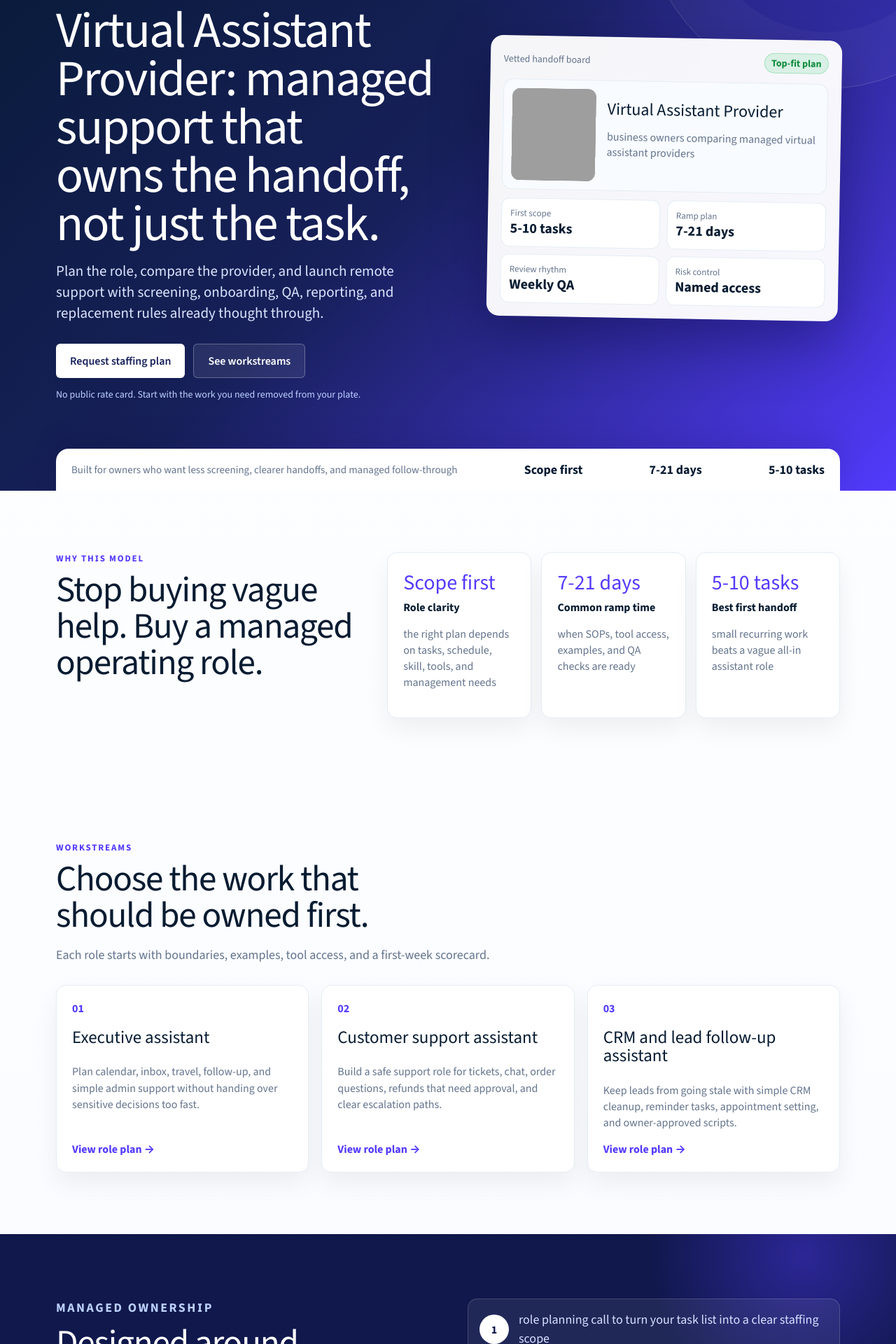
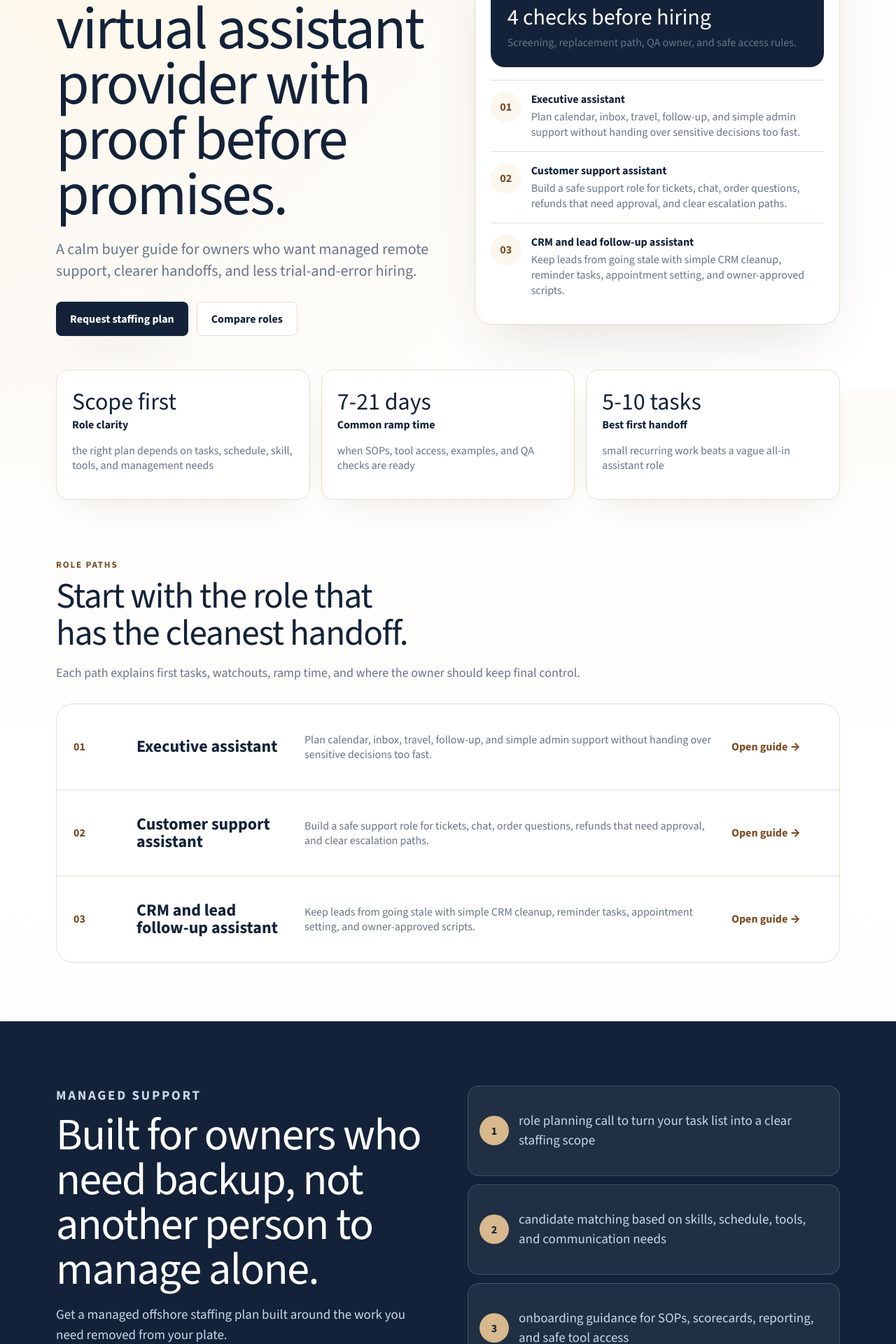
Before and after one commit to coolifystealthagents/virtualassistantprovider, a Next.js app: page / in a window 1280 px wide. Shown: the part 260-2180 px from the top of the page at 70% size. Built offline with nearby package versions, Linux system fonts and the light colour scheme; grey boxes are pictures that could not be loaded.

Commit message:
Try distinct premium design variant

```diff
--- a/app/components.tsx
+++ b/app/components.tsx
@@ -5,6 +5,6 @@ const footerItems = (dataAny.services || dataAny.roles || dataAny.industries ||
 const getTitle = (item: any) => typeof item === 'string' ? item : (item.title || item.name || item.label || item.question || String(item));
 const getSlug = (item: any) => typeof item === 'string' ? item.toLowerCase().replace(/[^a-z0-9]+/g,'-').replace(/^-|-$/g,'') : (item.slug || getTitle(item).toLowerCase().replace(/[^a-z0-9]+/g,'-').replace(/^-|-$/g,''));
 export function JsonLd({data}:{data: any}){return <script type="application/ld+json" dangerouslySetInnerHTML={{__html: JSON.stringify(data)}} />}
-export function Header(){return <header className="nav"><div className="nav-inner"><a className="logo" href="/" aria-label={`${site.brand} home`}><img className="logo-img" src="/logo.svg" alt={`${site.brand} logo`}/><span className="logo-text"><span className="logo-name">{site.brand}</span><span className="logo-sub">{site.badge || site.primary || 'Staffing guide'}</span></span></a><nav className="links" aria-label="Main navigation"><a href="/#services">Services</a><a href="/#process">Process</a><a href="/blog">Guides</a><a href="/contact">Contact</a></nav><a className="btn nav-cta" href="/contact">Request plan</a></div></header>}
+export function Header(){return <header className="nav"><div className="nav-inner"><a className="logo" href="/" aria-label={`${site.brand} home`}><img className="logo-img" src="/logo.svg" alt={`${site.brand} logo`}/><span className="logo-text"><span className="logo-name">{site.brand}</span><span className="logo-sub">{site.badge || site.primary || 'Staffing guide'}</span></span></a><nav className="links" aria-label="Main navigation"><a href="/#services">Services</a><a href="/#process">Process</a><a href="/blog">Guides</a><a href="/contact">Contact</a></nav><a className="btn nav-cta" href="/contact">Request staffing plan</a></div></header>}
 export function Footer(){return <footer className="footer"><div className="two"><div><b>{site.brand}</b><p>{site.audience || 'A practical staffing guide for business owners.'}</p></div><div>{footerItems.map((item:any,idx:number)=><a className="pill" href={`/services/${getSlug(item)}`} key={idx}>{getTitle(item)}</a>)}</div></div></footer>}
 export function CTA(){return <section className="final-cta"><p className="eyebrow">Ready for a plan?</p><h2>Map the role before you hire.</h2><p>Share the work, tools, schedule, and quality needs. Get a practical staffing scope back.</p><a className="btn primary" href="/contact">Request staffing plan</a></section>}
--- a/app/page.tsx
+++ b/app/page.tsx
@@ -1,128 +1,14 @@
 import * as data from './data';
 import { Header, Footer, JsonLd } from './components';
-
-const dataAny = data as any;
-const site = dataAny.site || {};
-const services = (dataAny.services || dataAny.roles || dataAny.industries || []).slice(0, 6);
-const posts = (dataAny.blogPosts || []).slice(0, 4);
-const stats = (dataAny.stats || []).slice(0, 3);
-const process = (dataAny.staffingProcess || dataAny.checklistSteps || [
-  { title: 'Scope the role', desc: 'Turn loose tasks into a clear weekly ownership map.' },
-  { title: 'Match the support', desc: 'Pick skills, schedule, tools, and communication rules before interviews.' },
-  { title: 'Launch with QA', desc: 'Start with a small pilot, daily review, and written escalation rules.' },
-  { title: 'Scale what works', desc: 'Add hours or coverage only after quality is stable.' },
-]).slice(0, 4);
-const questions = (dataAny.leadQuestions || dataAny.faqs || dataAny.faq || []).slice(0, 5);
-const offer = dataAny.staffingOffer || {};
-
-const asList = (value: any) => Array.isArray(value) ? value.filter(Boolean).join(', ') : value;
-const title = (item: any, fallback = 'Managed workstream') => typeof item === 'string' ? item : (item.title || item.name || item.label || item.question || item.option || item.country || fallback);
-const text = (item: any, fallback = 'Clear scope, accountable handoff, manager review, and a safer first week.') => {
-  if (typeof item === 'string') return item;
-  const direct = item.desc || item.body || item.copy || item.excerpt || item.note || item.answer;
-  if (direct) return asList(direct);
-  const parts = [
-    item.bestFor ? `Best for: ${asList(item.bestFor)}` : '',
-    item.tasks ? `Owns: ${asList(item.tasks)}` : '',
-    item.watchouts ? `Guardrails: ${asList(item.watchouts)}` : '',
-  ].filter(Boolean);
-  return parts.length ? parts.join(' • ') : fallback;
-};
-const slug = (item: any) => item?.slug || String(title(item)).toLowerCase().replace(/[^a-z0-9]+/g,'-').replace(/(^-|-$)/g,'');
-const roleNames = services.slice(0,3).map((s:any)=>title(s).replace(/ assistant provider guide/i,'')).join(' • ');
-
-export default function Home(){
-  const schema = { '@context':'https://schema.org', '@type':'WebSite', name: site.brand, url: `https://${site.domain}` };
-  return <><Header/><main className="premium-page">
-    <JsonLd data={schema}/>
-
-    <section className="premium-hero">
-      <div className="hero-orbit" aria-hidden="true" />
-      <div className="container hero-layout">
-        <div className="hero-copy">
-          <p className="proof-pill"><span>Managed staffing guide</span><b>{site.domain}</b></p>
-          <h1>{site.brand}: managed support that owns the handoff, not just the task.</h1>
-          <p className="hero-lead">Plan the role, compare the provider, and launch remote support with screening, onboarding, QA, reporting, and replacement rules already thought through.</p>
-          <div className="hero-actions">
-            <a className="btn btn-primary" href="/contact">Request staffing plan</a>
-            <a className="btn btn-secondary" href="#roles">See workstreams</a>
-          </div>
-          <p className="microcopy">No public rate card. Start with the work you need removed from your plate.</p>
-        </div>
-        <div className="talent-panel" aria-label="managed staffing preview">
-          <div className="panel-top"><span>Vetted handoff board</span><b>Top-fit plan</b></div>
-          <div className="candidate-card primary-card">
-            <img src={site.heroImage || site.serviceImage || 'https://images.unsplash.com/photo-1551836022-d5d88e9218df?auto=format&fit=crop&w=900&q=80'} alt={site.alt || `${site.brand} planning visual`} />
-            <div><strong>{site.brand}</strong><p>{site.audience || 'Teams comparing managed staffing options'}</p></div>
-          </div>
-          <div className="mini-grid">
-            <article><span>First scope</span><b>5-10 tasks</b></article>
-            <article><span>Ramp plan</span><b>7-21 days</b></article>
-            <article><span>Review rhythm</span><b>Weekly QA</b></article>
-            <article><span>Risk control</span><b>Named access</b></article>
-          </div>
-        </div>
-      </div>
-      <div className="container trust-strip">
-        <span>Built for owners who want less screening, clearer handoffs, and managed follow-through</span>
-        {stats.map((s:any, i:number)=><b key={i}>{s.value || s.label}</b>)}
-      </div>
-    </section>
-
-    <section className="container section split-proof">
-      <div>
-        <p className="eyebrow">Why this model</p>
-        <h2>Stop buying vague help. Buy a managed operating role.</h2>
-      </div>
-      <div className="proof-cards">
-        {stats.map((s:any, i:number)=><article key={i}><strong>{s.value || 'Scope first'}</strong><span>{s.label || 'Planning signal'}</span><p>{s.note || 'Confirm this before the first match.'}</p></article>)}
-      </div>
-    </section>
-
-    <section className="container section" id="roles">
-      <div className="section-head">
-        <p className="eyebrow">Workstreams</p>
-        <h2>Choose the work that should be owned first.</h2>
-        <p>Each role starts with boundaries, examples, tool access, and a first-week scorecard.</p>
-      </div>
-      <div className="role-grid">
-        {services.map((item:any, idx:number)=><a className="role-card" href={`/services/${slug(item)}`} key={idx}>
-          <span>{String(idx+1).padStart(2,'0')}</span><h3>{title(item)}</h3><p>{text(item)}</p><b>View role plan →</b>
-        </a>)}
-      </div>
-    </section>
-
-    <section className="managed-band">
-      <div className="container managed-grid">
-        <div>
-          <p className="eyebrow light">Managed ownership</p>
-          <h2>Designed around supervision, continuity, and clean handoffs.</h2>
-          <p>{offer.promise || site.angle || 'The right staffing setup should explain who owns quality, what gets reported, and how replacement or escalation works.'}</p>
-        </div>
-        <div className="ownership-list">
-          {(offer.included || ['role planning call','candidate matching','SOP and scorecard setup','ongoing quality support']).slice(0,4).map((x:string,i:number)=><article key={i}><span>{i+1}</span><p>{x}</p></article>)}
-        </div>
-      </div>
-    </section>
-
-    <section className="container section process-section">
-      <div className="section-head compact"><p className="eyebrow">How it works</p><h2>A simple launch path buyers can trust.</h2></div>
-      <div className="process-line">{process.map((item:any, idx:number)=><article key={idx}><span>{String(idx+1).padStart(2,'0')}</span><h3>{title(item, `Step ${idx+1}`)}</h3><p>{text(item)}</p></article>)}</div>
-    </section>
-
-    <section className="container section fit-section">
-      <article className="fit-card good"><h2>Good fit if…</h2><ul>{(offer.fit || ['you need recurring support','you want managed quality','you need clear reporting']).slice(0,4).map((x:string,i:number)=><li key={i}>{x}</li>)}</ul></article>
-      <article className="fit-card caution"><h2>Not ideal if…</h2><ul><li>You only need a one-time task.</li><li>You want to manage freelancers directly every day.</li><li>You are shopping only for the lowest hourly rate.</li><li>You do not have repeatable work to hand off yet.</li></ul></article>
-    </section>
-
-    <section className="container section resources">
-      <div className="section-head"><p className="eyebrow">Buyer guides</p><h2>Read before you hire.</h2></div>
-      <div className="resource-grid">{posts.map((post:any, idx:number)=><a href={`/blog/${post.slug || '#'}`} key={idx}><span>{post.minutes || 7} min read</span><strong>{title(post)}</strong><p>{text(post)}</p></a>)}</div>
-    </section>
-
-    <section className="container final-cta-premium">
-      <div><p className="eyebrow light">Next step</p><h2>Ready to turn {roleNames || 'remote support'} into a managed plan?</h2><p>Send the role details. Get a clear scope, first-week launch path, and questions to ask before you commit.</p></div>
-      <a className="btn btn-primary light-btn" href="/contact">Request staffing plan</a>
-    </section>
-  </main><Footer/></>;
-}
+const d=data as any, site=d.site||{}, services=(d.services||[]).slice(0,6), posts=(d.blogPosts||[]).slice(0,3), stats=(d.stats||[]).slice(0,3), offer=d.staffingOffer||{};
+const title=(x:any)=>typeof x==='string'?x:(x.title||x.name||x.label||x.question||'Role plan');
+const text=(x:any)=>typeof x==='string'?x:(x.desc||x.excerpt||x.note||x.body||(x.bestFor?`Best for ${x.bestFor.join(', ')}`:'Clear scope, safe access, manager review, and a first-week scorecard.'));
+const slug=(x:any)=>(x.slug||title(x).toLowerCase().replace(/[^a-z0-9]+/g,'-').replace(/(^-|-$)/g,''));
+export default function Home(){const schema={'@context':'https://schema.org','@type':'WebSite',name:site.brand,url:`https://${site.domain}`};return <><Header/><main className="boardroom"><JsonLd data={schema}/>
+<section className="hero"><div className="container hero-grid"><div><p className="eyebrow">Provider proof desk</p><h1>Choose a virtual assistant provider with proof before promises.</h1><p className="lead">A calm buyer guide for owners who want managed remote support, clearer handoffs, and less trial-and-error hiring.</p><div className="hero-actions"><a className="btn primary" href="/contact">Request staffing plan</a><a className="btn secondary" href="#services">Compare roles</a></div></div><aside className="shortlist"><div className="shortlist-top"><span>Provider scorecard</span><b>Live brief</b></div><div className="score"><strong>4 checks before hiring</strong><p>Screening, replacement path, QA owner, and safe access rules.</p></div>{services.slice(0,3).map((s:any,i:number)=><article key={i}><span>{String(i+1).padStart(2,'0')}</span><div><b>{title(s)}</b><p>{text(s)}</p></div></article>)}</aside></div></section>
+<section className="container proof-row">{stats.map((s:any,i:number)=><article key={i}><b>{s.value}</b><span>{s.label}</span><p>{s.note}</p></article>)}</section>
+<section className="container section" id="services"><div className="section-head"><p className="eyebrow">Role paths</p><h2>Start with the role that has the cleanest handoff.</h2><p>Each path explains first tasks, watchouts, ramp time, and where the owner should keep final control.</p></div><div className="role-ledger">{services.map((s:any,i:number)=><a href={`/services/${slug(s)}`} key={i}><span>{String(i+1).padStart(2,'0')}</span><strong>{title(s)}</strong><p>{text(s)}</p><b>Open guide →</b></a>)}</div></section>
+<section className="management"><div className="container management-grid"><div><p className="eyebrow light">Managed support</p><h2>Built for owners who need backup, not another person to manage alone.</h2><p>{offer.promise||site.angle}</p></div><div className="included">{(offer.included||[]).slice(0,4).map((x:string,i:number)=><article key={i}><span>{i+1}</span><p>{x}</p></article>)}</div></div></section>
+<section className="container section guides"><div className="section-head"><p className="eyebrow">Guides</p><h2>Practical notes before the first call.</h2></div><div>{posts.map((p:any,i:number)=><a href={`/blog/${p.slug}`} key={i}><span>{p.minutes||7} min</span><strong>{title(p)}</strong><p>{text(p)}</p></a>)}</div></section>
+<section className="container cta"><h2>Send the task list. Get the staffing scope.</h2><a className="btn primary" href="/contact">Request staffing plan</a></section>
+</main><Footer/></>}
```
Also changed, not shown: app/globals.css.
